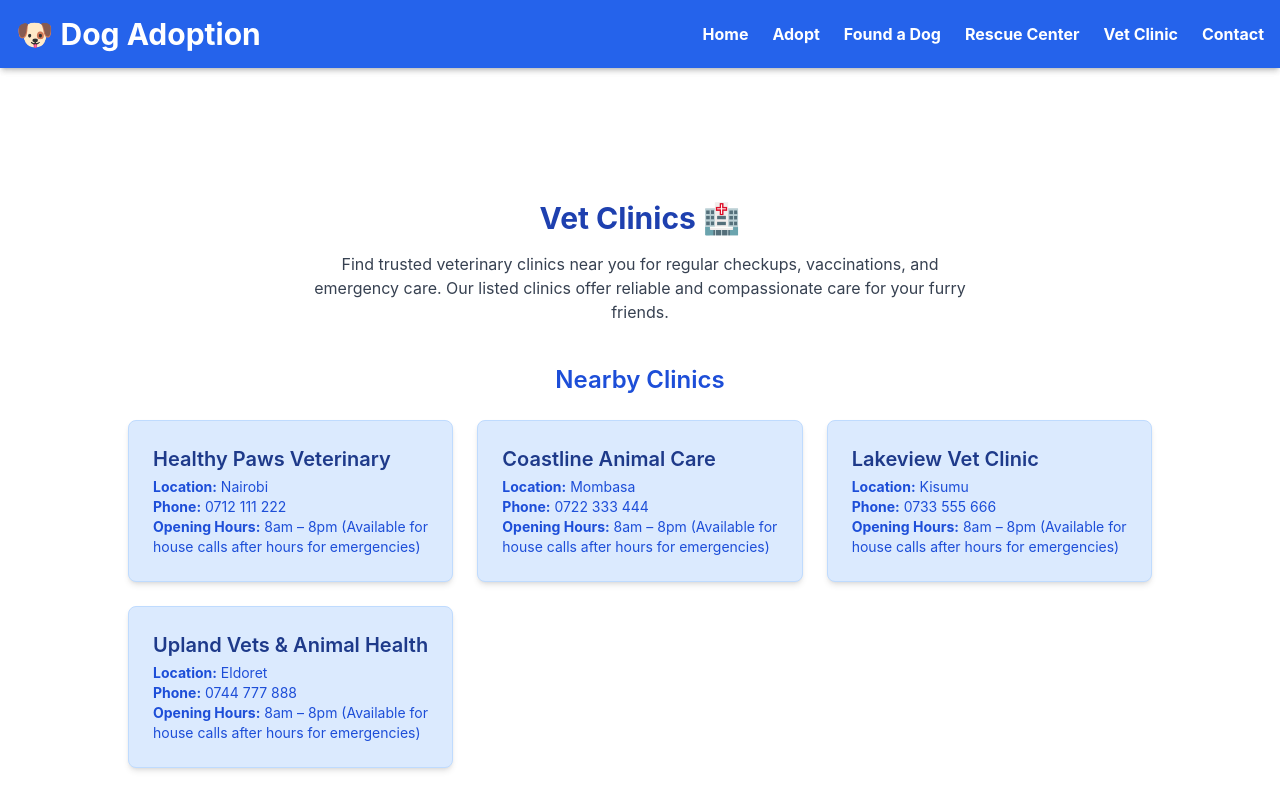
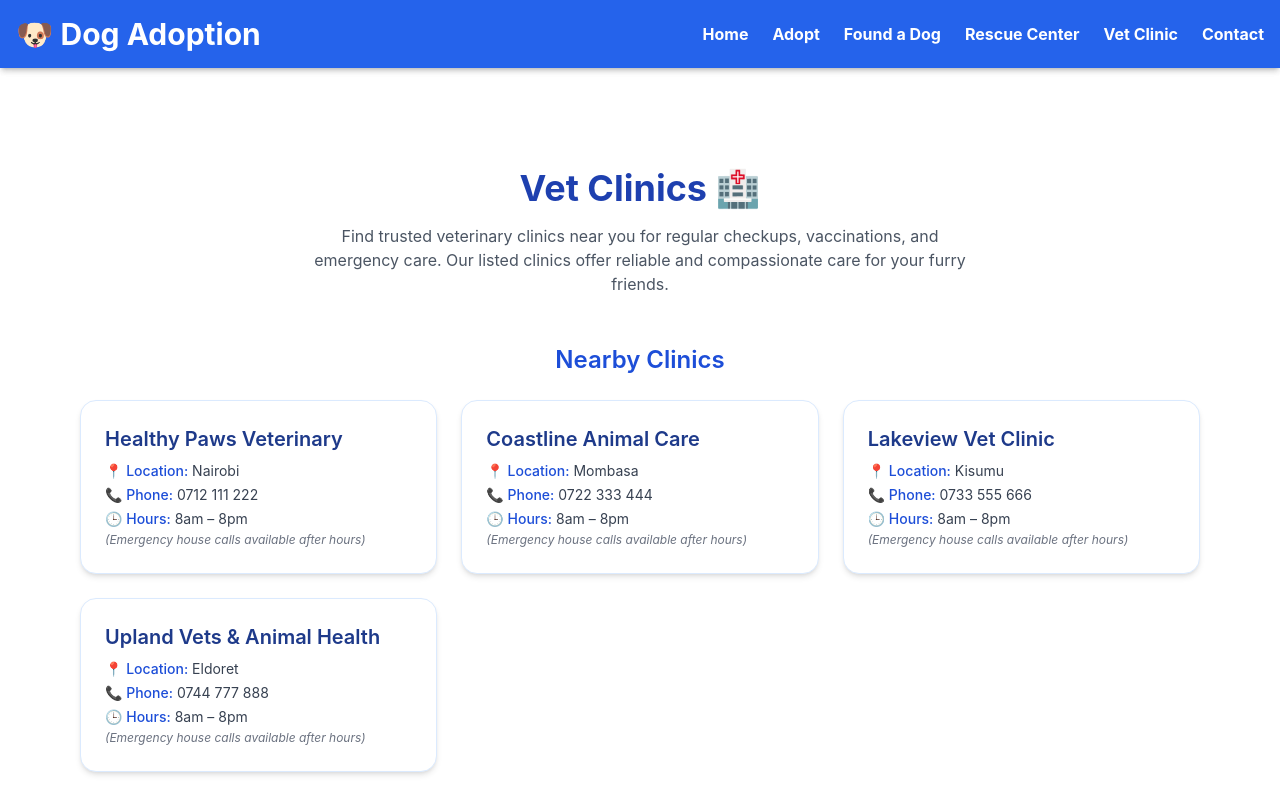
Before and after one commit to B-Lubanga/All-Things-Dogs-React-Project, a React (Create React App) app: page /vet in a window 1280 px wide. Shown: the top 800 px of the page. Built offline with nearby package versions, Linux system fonts and the light colour scheme.

Commit message:
last two

```diff
--- a/src/pages/Contact.jsx
+++ b/src/pages/Contact.jsx
@@ -1,3 +1,4 @@
+
 import React, { useState } from "react";
 import Main from "../components/Main";
 
@@ -9,12 +10,12 @@ const Contact = () => {
     message: "",
   });
 
-  function handleChange(e) {
+  const handleChange = (e) => {
     const { name, value } = e.target;
     setFormData({ ...formData, [name]: value });
-  }
+  };
 
-  function handleSubmit(e) {
+  const handleSubmit = (e) => {
     e.preventDefault();
     alert("Thanks for reaching out! We'll get back to you soon.");
     setFormData({
@@ -23,33 +24,40 @@ const Contact = () => {
       email: "",
       message: "",
     });
-  }
+  };
 
   return (
     <Main>
-      <section className="py-20 container mx-auto px-6 bg-white rounded-lg shadow-lg">
-        <h2 className="text-3xl font-bold text-center mb-4">Contact Us</h2>
-        <p className="text-center text-gray-700 mb-6">
-          Whether you need help, want to report something, or simply share
-          feedback—we’re here for you. Reach out anytime.
+      <section className="py-16 px-4 max-w-5xl mx-auto">
+        <div className="bg-white rounded-2xl shadow-md p-8">
+          <h2 className="text-4xl font-bold text-center mb-4">Contact Us</h2>
+          <p className="text-center text-gray-600 mb-10 max-w-2xl mx-auto">
+            Whether you need help, want to report something, or simply share feedback — we’re here for you. Reach out anytime!
           </p>
 
-        {/* Contact Info */}
-        <div className="text-center mb-10">
-          <p className="text-lg font-semibold">📞 Phone: +254 712 345 678</p>
-          <p className="text-lg font-semibold">
-            ✉️ Email: support@allthingsdogs.com
-          </p>
-          <p className="text-lg font-semibold">📍 Location: Nairobi, Kenya</p>
+          {/* Info Section */}
+          <div className="grid md:grid-cols-3 gap-6 text-center mb-10">
+            <div className="bg-gray-50 p-4 rounded-lg shadow-sm">
+              <p className="text-lg font-semibold">📞 Phone</p>
+              <p className="text-gray-700">+254 712 345 678</p>
+            </div>
+            <div className="bg-gray-50 p-4 rounded-lg shadow-sm">
+              <p className="text-lg font-semibold">✉️ Email</p>
+              <p className="text-gray-700">support@allthingsdogs.com</p>
+            </div>
+            <div className="bg-gray-50 p-4 rounded-lg shadow-sm">
+              <p className="text-lg font-semibold">📍 Location</p>
+              <p className="text-gray-700">Nairobi, Kenya</p>
+            </div>
           </div>
 
-        {/* Contact Form */}
+          {/* Form Section */}
           <form
             onSubmit={handleSubmit}
-          className="max-w-xl mx-auto bg-gray-100 p-6 rounded-lg shadow-md space-y-4"
+            className="grid gap-4 max-w-2xl mx-auto"
           >
             <input
-            className="input"
+              className="p-3 border border-gray-300 rounded-xl focus:outline-none focus:ring-2 focus:ring-blue-400"
               name="name"
               placeholder="Your Name"
               value={formData.name}
@@ -57,7 +65,7 @@ const Contact = () => {
               required
             />
             <input
-            className="input"
+              className="p-3 border border-gray-300 rounded-xl focus:outline-none focus:ring-2 focus:ring-blue-400"
               name="phone"
               placeholder="Phone Number"
               value={formData.phone}
@@ -65,7 +73,7 @@ const Contact = () => {
               required
             />
             <input
-            className="input"
+              className="p-3 border border-gray-300 rounded-xl focus:outline-none focus:ring-2 focus:ring-blue-400"
               name="email"
               type="email"
               placeholder="Email Address"
@@ -74,17 +82,21 @@ const Contact = () => {
               required
             />
             <textarea
-            className="input h-32 resize-none"
+              className="p-3 border border-gray-300 rounded-xl focus:outline-none focus:ring-2 focus:ring-blue-400 h-32 resize-none"
               name="message"
               placeholder="Your message..."
               value={formData.message}
               onChange={handleChange}
               required
             ></textarea>
-          <button className="w-full bg-blue-600 text-white py-3 px-4 rounded hover:bg-blue-700">
+            <button
+              type="submit"
+              className="inline-block bg-red-500 hover:bg-red-600 text-white text-base px-6 py-3 rounded-xl shadow-md transition"
+            >
               Send Message
             </button>
           </form>
+        </div>
       </section>
     </Main>
   );
--- a/src/pages/VetClinics.jsx
+++ b/src/pages/VetClinics.jsx
@@ -1,3 +1,6 @@
+
+
+
 import React from "react";
 import Main from "../components/Main";
 
@@ -27,38 +30,41 @@ const clinics = [
 const VetClinic = () => {
   return (
     <Main>
-      <section className="pt-20 container mx-auto mt-8 p-6">
-        <h2 className="text-3xl font-bold text-center text-blue-800">
-          Vet Clinics 🏥
-        </h2>
-        <p className="text-center mt-4 max-w-2xl mx-auto text-gray-700">
-          Find trusted veterinary clinics near you for regular checkups,
-          vaccinations, and emergency care. Our listed clinics offer reliable
-          and compassionate care for your furry friends.
-        </p>
+      <section className="py-20 px-4 max-w-6xl mx-auto">
+        <div className="text-center mb-12">
+          <h2 className="text-4xl font-bold text-blue-800">Vet Clinics 🏥</h2>
+          <p className="text-gray-600 mt-4 max-w-2xl mx-auto">
+            Find trusted veterinary clinics near you for regular checkups,
+            vaccinations, and emergency care. Our listed clinics offer reliable
+            and compassionate care for your furry friends.
+          </p>
+        </div>
 
-        <h3 className="text-2xl font-semibold text-blue-700 mt-10 text-center">
+        <h3 className="text-2xl font-semibold text-center text-blue-700 mb-6">
           Nearby Clinics
         </h3>
 
-        <div className="grid grid-cols-1 md:grid-cols-2 lg:grid-cols-3 gap-6 max-w-5xl mx-auto mt-6">
+        <div className="grid gap-6 md:grid-cols-2 lg:grid-cols-3">
           {clinics.map((clinic) => (
             <div
               key={clinic.name}
-              className="bg-blue-100 border border-blue-200 p-6 rounded-lg shadow-md hover:shadow-lg transition"
+              className="bg-white rounded-2xl shadow-md hover:shadow-lg transition-all p-6 border border-blue-100"
             >
-              <h4 className="text-xl font-semibold text-blue-900">
+              <h4 className="text-xl font-semibold text-blue-900 mb-2">
                 {clinic.name}
               </h4>
-              <p className="text-sm text-blue-700 mt-1">
-                <strong>Location:</strong> {clinic.location}
+              <p className="text-sm text-gray-700 mb-1">
+                <span className="font-medium text-blue-700">📍 Location:</span> {clinic.location}
               </p>
-              <p className="text-sm text-blue-700">
-                <strong>Phone:</strong> {clinic.phone}
+              <p className="text-sm text-gray-700 mb-1">
+                <span className="font-medium text-blue-700">📞 Phone:</span> {clinic.phone}
               </p>
-              <p className="text-sm text-blue-700">
-                <strong>Opening Hours:</strong> 8am – 8pm (Available for house
-                calls after hours for emergencies)
+              <p className="text-sm text-gray-700">
+                <span className="font-medium text-blue-700">🕒 Hours:</span> 8am – 8pm
+                <br />
+                <span className="text-xs italic text-gray-500">
+                  (Emergency house calls available after hours)
+                </span>
               </p>
             </div>
           ))}
```
Lines whose indentation alone changed are shown as unchanged.
